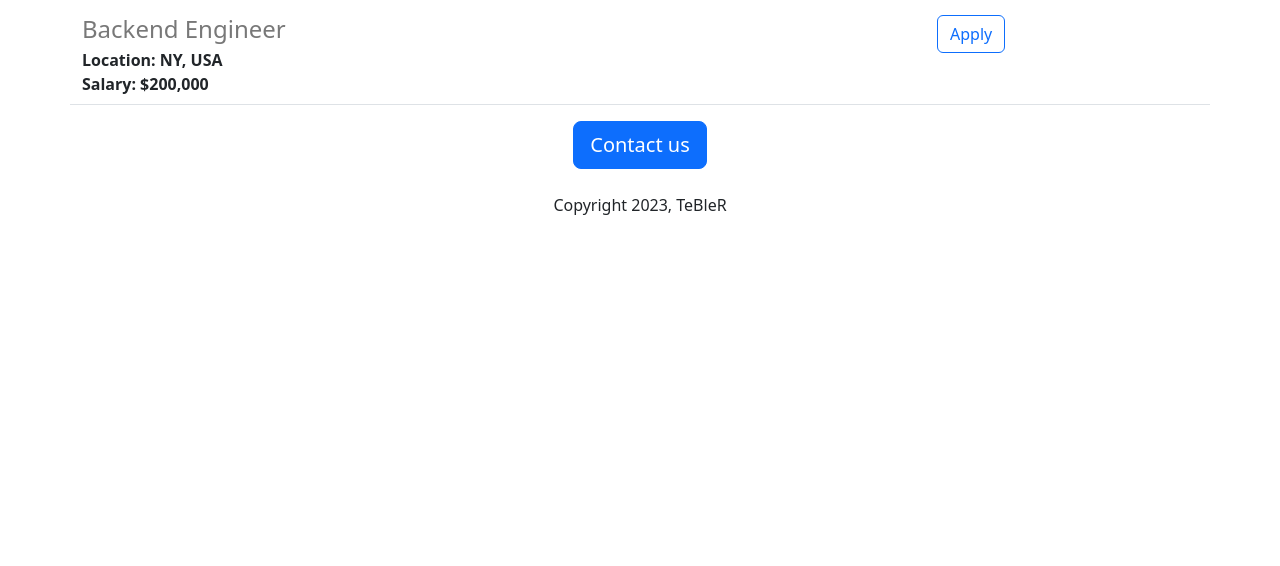
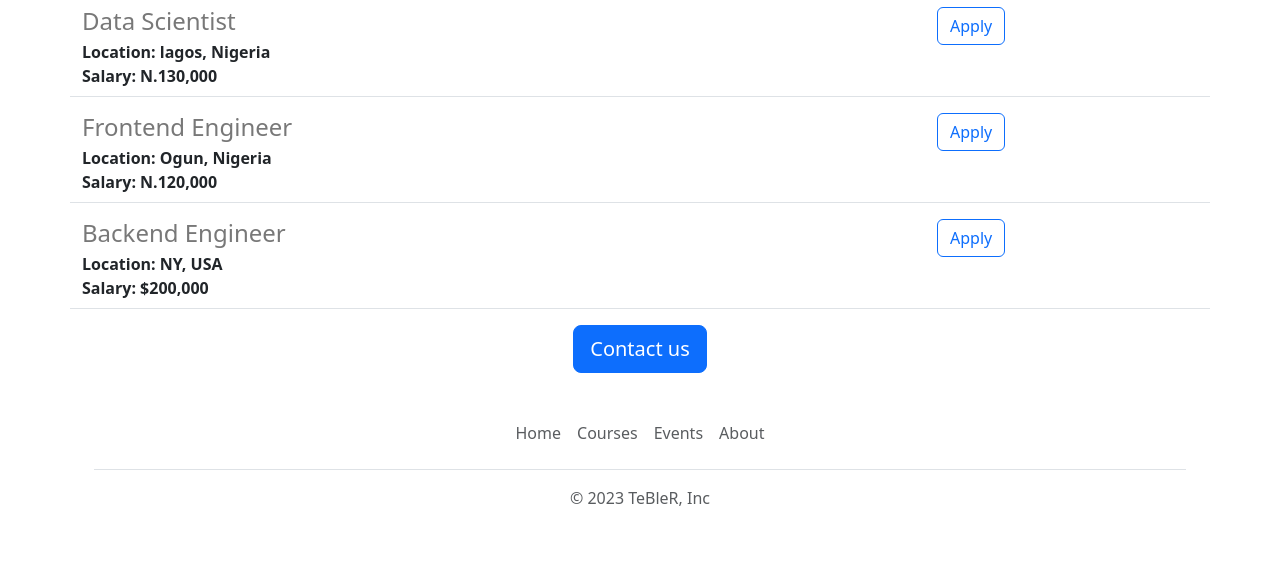
Before and after one commit to harlesky/david-career-website, a Flask app: page / in a window 1280 px wide. Shown: the part 889-1455 px from the top of the page. Before the commit the page ends 1104 px from the top, so only its background shows below. Run offline with Flask 3, Linux system fonts and the light colour scheme.

Commit message:
use of more html elements
using footers headers

```diff
--- /dev/null
+++ b/templates/footer.html
@@ -0,0 +1,12 @@
+<div class="container">
+  <footer class="py-3 my-4">
+    <ul class="nav justify-content-center border-bottom pb-3 mb-3">
+      <li class="nav-item"><a  target="_blank" href="https://www.jovian.ai" class="nav-link px-2 text-muted">Home</a></li>
+      <li class="nav-item"><a  target="_blank" href="https://jovian.ai/learn" class="nav-link px-2 text-muted">Courses</a></li>
+
+      <li class="nav-item"><a target="_blank" href="https://jovian.ai/events" class="nav-link px-2 text-muted">Events</a></li>
+      <li class="nav-item"><a  target="_blank" href="https://jovian.ai/about" class="nav-link px-2 text-muted">About</a></li>
+    </ul>
+    <p class="text-center text-muted">&copy; 2023 TeBleR, Inc</p>
+  </footer>
+</div>
--- a/templates/home.html
+++ b/templates/home.html
@@ -9,17 +9,25 @@
       #banner {
         height: 360px;
         width: 100%;
+        object-fit:cover;
+        margin-bottom: 16px;
       }
     </style>
   </head>
   <body>
+    {% include 'nav.html' %}
+      <img class="img-fluid" id="banner" src="https://david-career-website--harlesky.repl.co/static/career1.jpg " height= "320" >
     <div class="container">
       <h1 class="text-center mt-2 mb-4">TeBleR Careers</h1>
-      <img class="img-fluid" id="banner" src="https://david-career-website--harlesky.repl.co/static/career1.jpg " height= "320" >
-
-      <h2 class="text-center mt-2 mb-4">About Halle</h2>
+    <div class="row" style="margin-bottom:16px">
+        <div class="col-md-6">
       <p class="lead">Lorem ipsum dolor sit amet, consectetur adipiscing elit, sed do eiusmod tempor incididunt ut labore et dolore magna aliqua. Ut enim ad minim veniam, quis nostrud exercitation ullamco laboris nisi ut aliquip ex ea commodo consequat. Duis aute irure dolor in reprehenderit in voluptate velit esse cillum dolore eu fugiat nulla pariatur. Excepteur sint occaecat cupidatat non proident, sunt in culpa qui officia deserunt mollit anim id est laborum.
       </p>
+        </div>
+        <div class="d-none d-md-block col-md-6">
+          <img src="/static/people.jpeg" style="height:320px;border-radius:4px;">
+        </div>
+    </div>
       <h2 class="text-center">Open positions</h2>
       <div>{% for job in jobs %}
         {% include 'jobitem.html' %}
@@ -28,8 +36,10 @@
 
     <div class="text-center">
       <button class="btn btn-primary btn-lg">Contact us</button>
-      <p class="mt-4">Copyright 2023, TeBleR</p>
     </div>
+      <div>
+        {% include 'footer.html' %}
+      </div>
     </div>
 
   </body>
--- a/templates/jobitem.html
+++ b/templates/jobitem.html
@@ -10,6 +10,6 @@
   {% endif %}
   </div>
   <div class="col-3">
-  <button type="button" class="btn btn-outline-primary">Apply</button>
+  <a href="mailto:hello@tebler.ai?subject=Application for {{job['title']}}type="button" class="btn btn-outline-primary">Apply</a>
   </div>
 </div>
--- /dev/null
+++ b/templates/nav.html
@@ -0,0 +1,9 @@
+<nav class="navbar shadow-sm fixed-top bg-white" >
+  <div class="container-fluid">
+    <a class="navbar-brand" href="#">
+      <img src="/static/navbar.svg" alt="Logo" width="30" height="24" class="d-inline-block align-text-top">
+      TeBleR
+    </a>
+  </div>
+</nav>
+<div style="height:58px"></div>
```
Also changed, not shown: static/navbar.svg (added), 1 other file.
